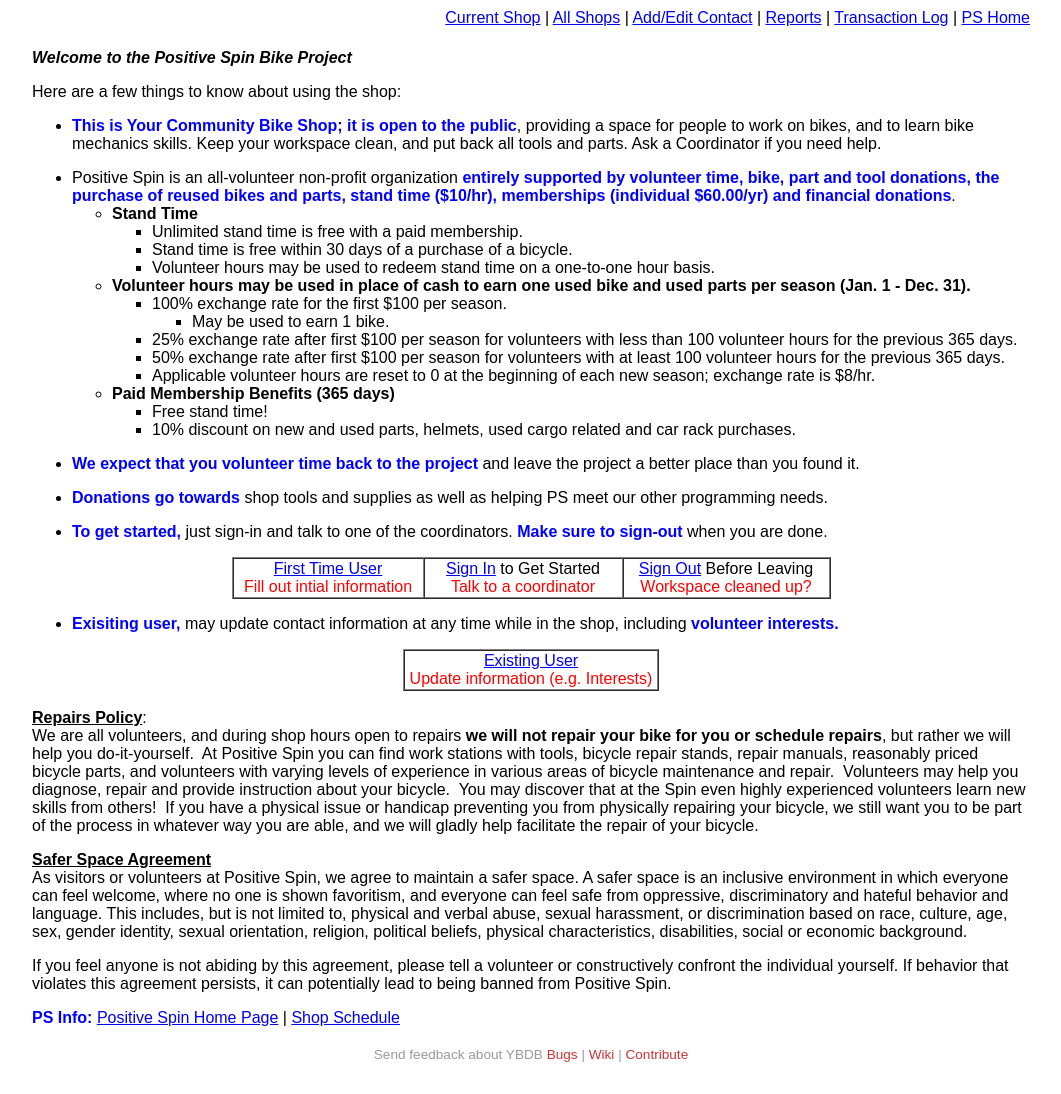
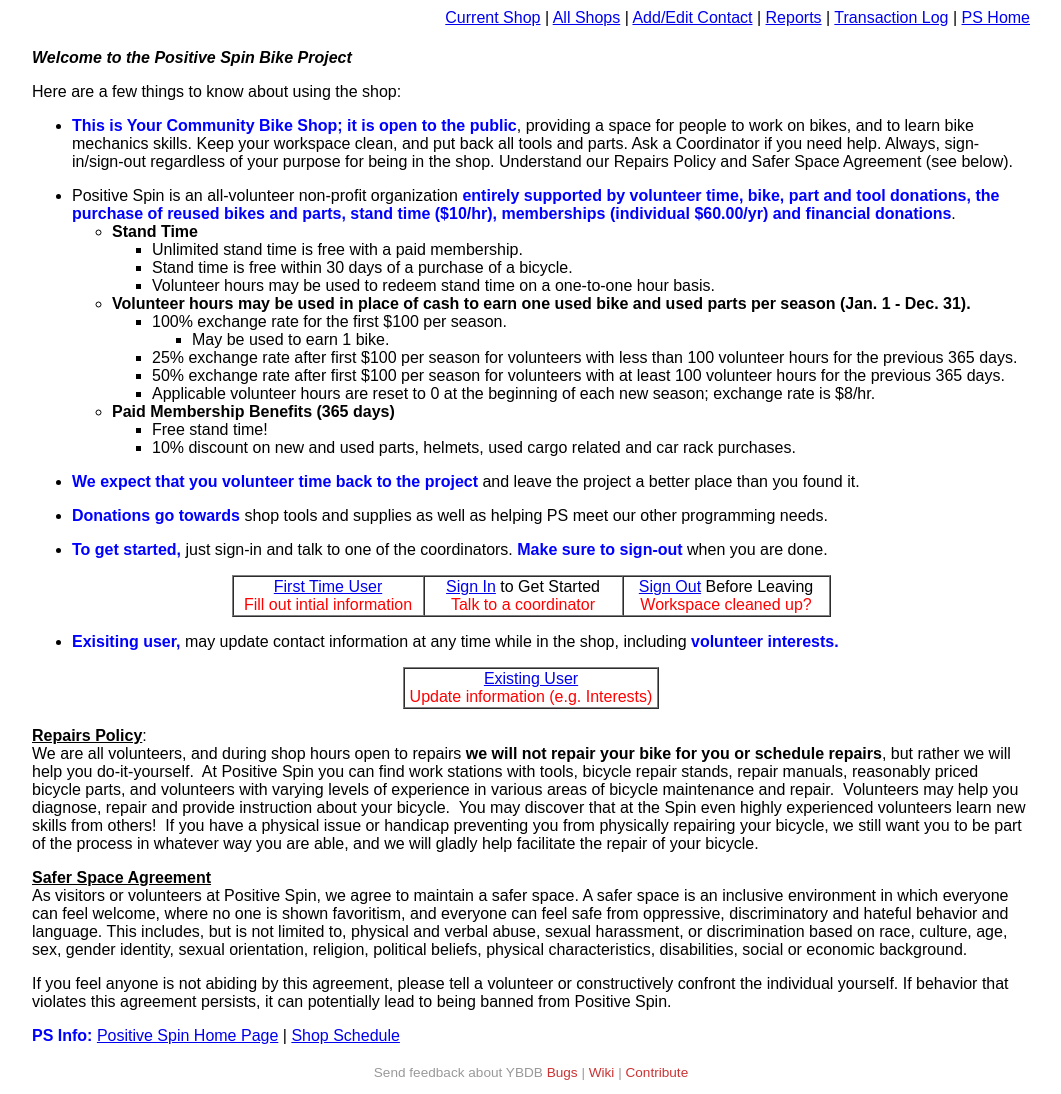
Before and after one commit to fspc/Yellow-Bike-Database, a PHP site: page /shop_welcome.php in a window 1280 px wide. Shown: the whole page, without its empty margins (109-1170 px from the left). Before the commit the page ends 1062 px from the top, so only its background shows below. Run offline with PHP 8.4, Linux system fonts and the light colour scheme; data that the repository does not hold is empty.

Commit message:
Added some more important information in the 1st paragraph.

```diff
--- a/shop_welcome.php
+++ b/shop_welcome.php
@@ -10,7 +10,8 @@ require_once('Connections/database_functions.php');
       <ul>
         <li><span class="yb_heading3red">This is Your Community Bike Shop; it is open to the public</span>,
         providing a space for people to work on bikes, and to learn bike mechanics skills. Keep your workspace clean, and put
-        back all tools and parts.  Ask a Coordinator if you need help.</li>
+        back all tools and parts.  Ask a Coordinator if you need help.  Always, sign-in/sign-out regardless of your purpose
+        for being in the shop.  Understand our Repairs Policy and Safer Space Agreement (see below).</li>
       </ul>
       <ul>
         <li>Positive Spin is an all-volunteer non-profit organization
```
